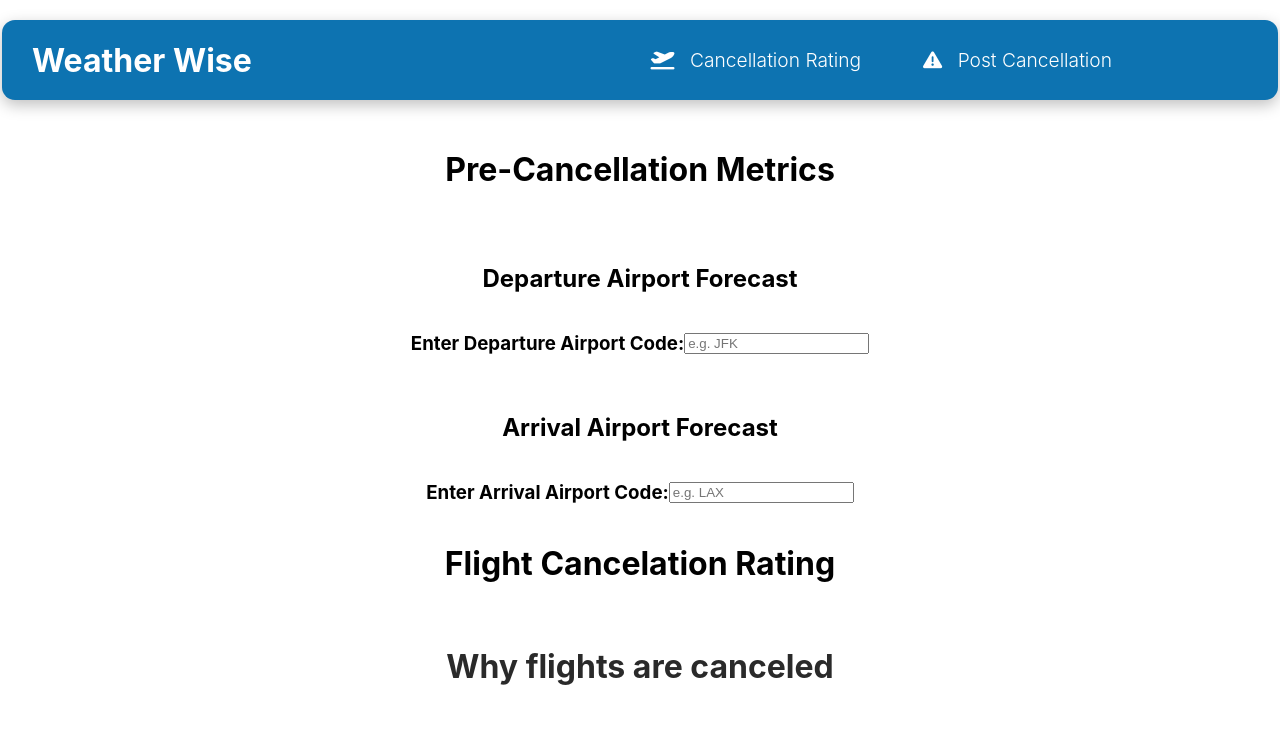
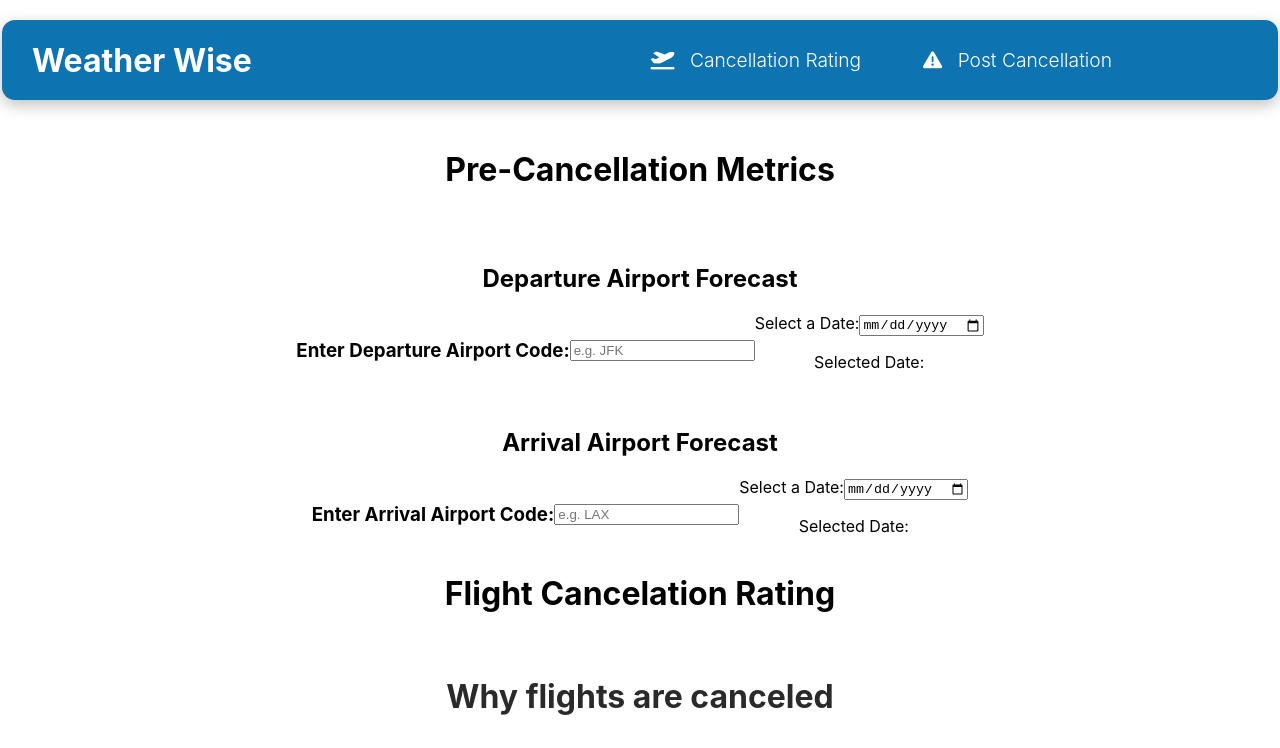
Before and after one commit to AATechCulture/dude-spelman, a React (Create React App) app in the folder code-submission/frontend/: page / in a window 1280 px wide. Shown: the top 748 px of the page. Built offline with nearby package versions, Linux system fonts and the light colour scheme; no server answers.

Commit message:
added dates for inputs

```diff
--- a/code-submission/frontend/package.json
+++ b/code-submission/frontend/package.json
@@ -11,6 +11,7 @@
     "@testing-library/jest-dom": "^5.17.0",
     "@testing-library/react": "^13.4.0",
     "@testing-library/user-event": "^13.5.0",
+    "axios": "^1.6.0",
     "react": "^18.2.0",
     "react-dom": "^18.2.0",
     "react-fontawesome": "^1.7.1",
--- a/code-submission/frontend/src/components/CancelRating/CancelRating.js
+++ b/code-submission/frontend/src/components/CancelRating/CancelRating.js
@@ -1,19 +1,20 @@
 import React, { useState, useEffect } from "react";
 import "./CancelRating.css";
+import axios from "axios";
 
 const CancelRating = () => {
   const [flightNumber, setFlightNumber] = useState("");
   const [flightDate, setFlightDate] = useState("");
   const [percentage, setPercentage] = useState(null);
 
-  useEffect(() => {
-    fetch("/hello")
-      .then((res) => res.json())
-      .then((data) => {
-        setPercentage(percentage);
-        console.log(percentage);
-      });
-  }, []);
+  // useEffect(() => {
+  //   fetch("/predict-cancellation")
+  //     .then((res) => res.json())
+  //     .then((data) => {
+  //       setPercentage(percentage);
+  //       console.log(percentage);
+  //     });
+  // });
 
   return (
     <div>
--- a/code-submission/frontend/src/components/Forecast/Forecast.js
+++ b/code-submission/frontend/src/components/Forecast/Forecast.js
@@ -5,6 +5,16 @@ const Forecast = () => {
   const [departureCode, setDepartureCode] = useState("");
   const [arrivalCode, setArrivalCode] = useState("");
   const [weatherData, setWeatherData] = useState(null);
+  const [selectedDepartureDate, setSelectedDepartureDate] = useState("");
+  const [selectedArrivalDate, setSelectedArrivalDate] = useState("");
+
+  const handleDepartureDateChange = (e) => {
+    setSelectedDepartureDate(e.target.value);
+  };
+
+  const handleArrivalDateChange = (e) => {
+    setSelectedArrivalDate(e.target.value);
+  };
 
   return (
     <div>
@@ -19,6 +29,16 @@ const Forecast = () => {
           onChange={(e) => setDepartureCode(e.target.value)}
           placeholder="e.g. JFK"
         />
+        <div>
+          <label htmlFor="dateInput">Select a Date:</label>
+          <input
+            type="date"
+            id="dateInput"
+            value={selectedDepartureDate}
+            onChange={handleDepartureDateChange}
+          />
+          <p>Selected Date: {selectedDepartureDate}</p>
+        </div>
       </div>
       {/* For forecast info based on airport departure city weatherData?*/}
       <br />
@@ -34,6 +54,16 @@ const Forecast = () => {
           onChange={(e) => setArrivalCode(e.target.value)}
           placeholder="e.g. LAX"
         />
+        <div>
+          <label htmlFor="dateInput">Select a Date:</label>
+          <input
+            type="date"
+            id="dateInput"
+            value={selectedArrivalDate}
+            onChange={handleArrivalDateChange}
+          />
+          <p>Selected Date: {selectedArrivalDate}</p>
+        </div>
       </div>
       {/* For forecast info based on airport arrival city weatherData?*/}
     </div>
```
Also changed, not shown: 1 other file (tests, documents, lock files or other folders).
